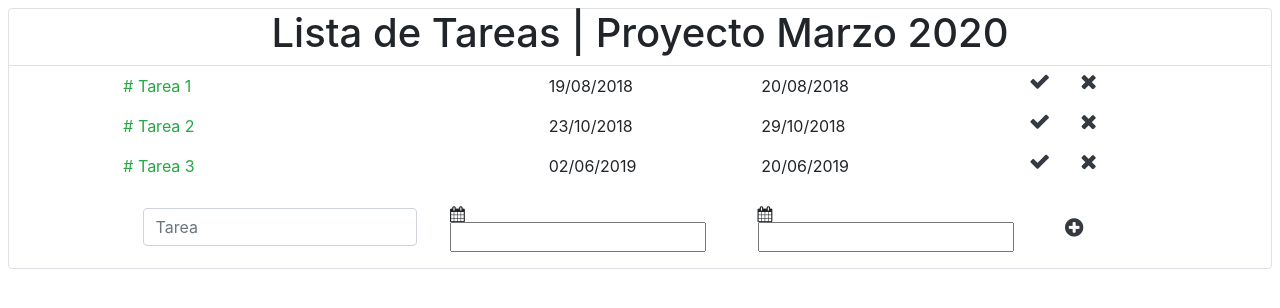
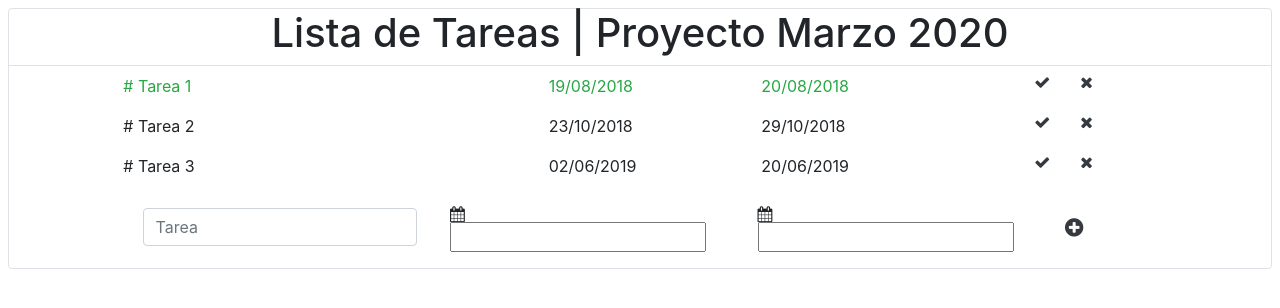
Before and after one commit to Caco74/tareasReact, a React (Create React App) app: page / in a window 1280 px wide. Shown: the top 308 px of the page. Built offline with nearby package versions, Linux system fonts and the light colour scheme.

Commit message:
version 4

```diff
--- a/src/App.js
+++ b/src/App.js
@@ -3,7 +3,6 @@ import './App.css';
 import '../node_modules/bootstrap/dist/css/bootstrap.css'
 import '../node_modules/font-awesome/css/font-awesome.css'
 import Tarea from './Tarea.js'
-import Check from './Check.js'
 
 class App extends Component {
 
@@ -24,24 +23,41 @@ class App extends Component {
     })
   }
 
-  check = (e) => {
+  removeTask = (index) => {
+    console.log('Elemento a remover ' + index);
+    this.setState((prevState) => {
+      const tempTasks = prevState.task
+      console.log(tempTasks);
+      tempTasks.splice(index,1)
+      return {task: tempTasks}
+    })
+  }
+
+  completeTask = (index) => {
+    const tempTasks = this.state.task;
+    console.log(tempTasks);
+    tempTasks[index].complete = true
+    this.setState({task: tempTasks})
+  }
+
+  manejoOnClick = (e, index) => {
     console.log(e);
-    alert('Check!')
-  }
-  close = (e) => {
-    console.log(e);
-    alert('Close!')
+    console.log(index);
+    if (e.target.id === 'remove') this.removeTask(index)
+    else if (e.target.id === 'complete') this.completeTask(index)
   }
 
   render() {
     const tareasIniciales = this.state.task.map((task, index) => {
+      let styleStatus = ''
+      styleStatus = task.complete ? 'text-success' : styleStatus;
       return (
         <div className="row p-2 justify-content-center" id={index+1} key={index}>
-          <div className="col-4 text-success">{'# ' + task.nombre}</div>
-          <div className="col-2">{task.dateIni}</div>
-          <div className="col-2">{task.dateFin}</div>
-          <Check active={task.complete}></Check>
-          <div className="col-1" onClick={this.close}><a href="/#" className="text-dark"><i className="fa fa-times fa-lg float-left"></i></a></div>
+          <div className={"col-4 " + styleStatus}>{'# ' + task.nombre}</div>
+          <div className={"col-2 " + styleStatus}>{task.dateIni}</div>
+          <div className={"col-2 " + styleStatus}>{task.dateFin}</div>
+          <div className="col-1" onClick={(e) => this.manejoOnClick(e, index)}><a href="/#" className="text-dark" ><i className="fa fa-check float-right" id='complete'></i></a></div>
+          <div className="col-1" onClick={(e) => this.manejoOnClick(e, index)}><a href="/#" className="text-dark" ><i className="fa fa-times float-left" id='remove'></i></a></div>
         </div>
       )
     });
--- a/src/Check.js
+++ /dev/null
@@ -1,9 +0,0 @@
-import React, { Component } from 'react'
-
-export default class Check extends Component {
-  render() {
-    return (
-      <div className="col-1" onClick={this.check}><a href="/#" className="text-dark"><i className="fa fa-check fa-lg float-right"></i></a></div>
-    )
-  }
-}
--- a/src/index.js
+++ b/src/index.js
@@ -8,7 +8,7 @@ import registerServiceWorker from './registerServiceWorker';
 const tareas = [
   { nombre: 'Tarea 1', dateIni: '19/08/2018', dateFin: '20/08/2018', complete: true },
   { nombre: 'Tarea 2', dateIni: '23/10/2018', dateFin: '29/10/2018', complete: false },
-  { nombre: 'Tarea 3', dateIni: '02/06/2019', dateFin: '20/06/2019', complete: true }
+  { nombre: 'Tarea 3', dateIni: '02/06/2019', dateFin: '20/06/2019', complete: false }
 ]
 
 ReactDOM.render(<App tasks={tareas} />, document.getElementById('root'));
```
